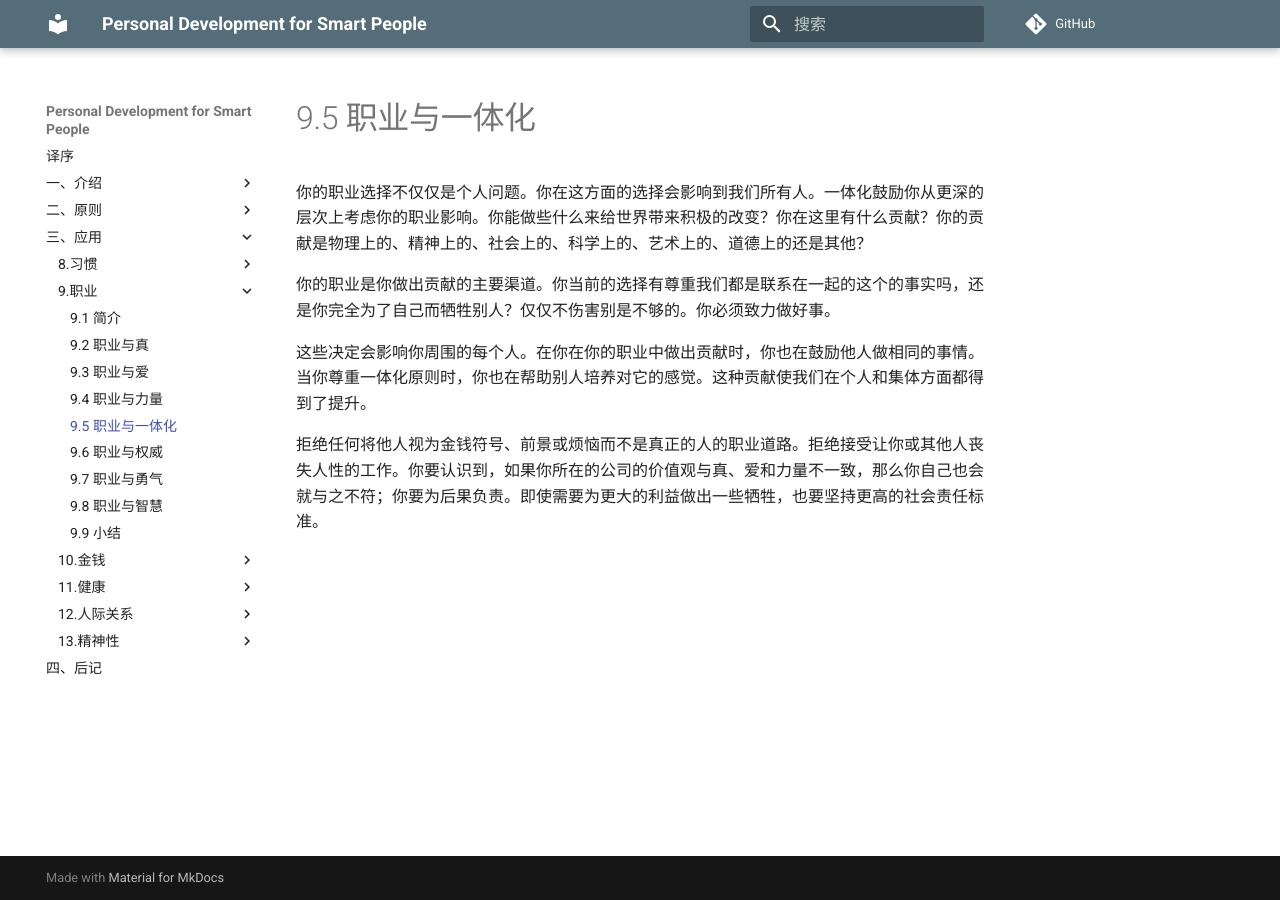
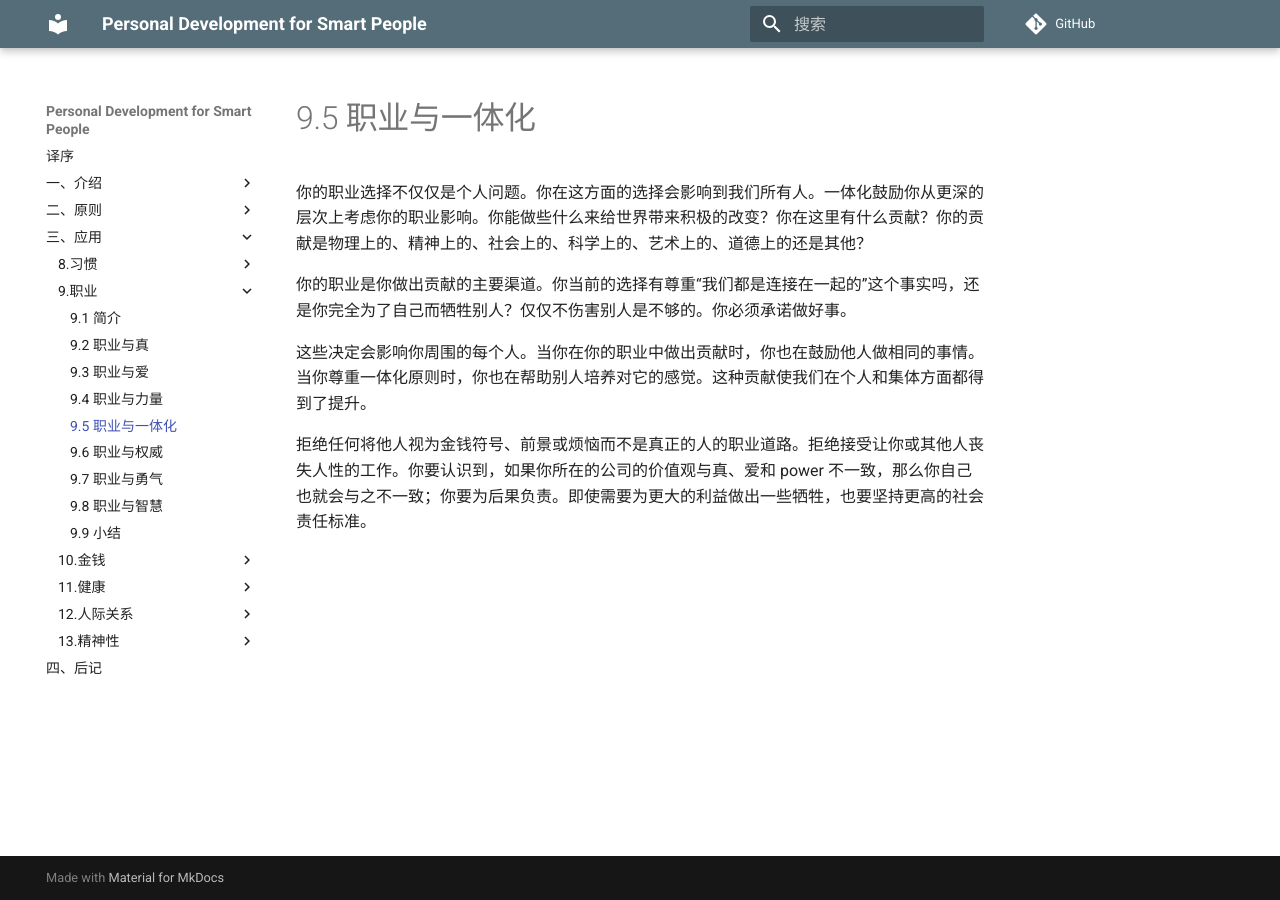
Before and after one commit to wtsnwei/pdsp, an MkDocs documentation site: the page built from docs/3.Application/09.career/04.career-and-oneness.md, in a window 1280 px wide. Built offline with MkDocs 1.6.1 and Material for MkDocs 9.7.7, drawn with Linux system fonts in a browser that asks for light colours; comment, search, counter and statistics services are not loaded.

Commit message:
修正语句

```diff
--- a/docs/3.Application/09.career/04.career-and-oneness.md
+++ b/docs/3.Application/09.career/04.career-and-oneness.md
@@ -5,8 +5,8 @@ date:       2021-03-13
 
 你的职业选择不仅仅是个人问题。你在这方面的选择会影响到我们所有人。一体化鼓励你从更深的层次上考虑你的职业影响。你能做些什么来给世界带来积极的改变？你在这里有什么贡献？你的贡献是物理上的、精神上的、社会上的、科学上的、艺术上的、道德上的还是其他？
 
-你的职业是你做出贡献的主要渠道。你当前的选择有尊重我们都是联系在一起的这个的事实吗，还是你完全为了自己而牺牲别人？仅仅不伤害别是不够的。你必须致力做好事。
+你的职业是你做出贡献的主要渠道。你当前的选择有尊重“我们都是连接在一起的”这个事实吗，还是你完全为了自己而牺牲别人？仅仅不伤害别人是不够的。你必须承诺做好事。
 
-这些决定会影响你周围的每个人。在你在你的职业中做出贡献时，你也在鼓励他人做相同的事情。当你尊重一体化原则时，你也在帮助别人培养对它的感觉。这种贡献使我们在个人和集体方面都得到了提升。
+这些决定会影响你周围的每个人。当你在你的职业中做出贡献时，你也在鼓励他人做相同的事情。当你尊重一体化原则时，你也在帮助别人培养对它的感觉。这种贡献使我们在个人和集体方面都得到了提升。
 
-拒绝任何将他人视为金钱符号、前景或烦恼而不是真正的人的职业道路。拒绝接受让你或其他人丧失人性的工作。你要认识到，如果你所在的公司的价值观与真、爱和力量不一致，那么你自己也会就与之不符；你要为后果负责。即使需要为更大的利益做出一些牺牲，也要坚持更高的社会责任标准。
+拒绝任何将他人视为金钱符号、前景或烦恼而不是真正的人的职业道路。拒绝接受让你或其他人丧失人性的工作。你要认识到，如果你所在的公司的价值观与真、爱和 power 不一致，那么你自己也就会与之不一致；你要为后果负责。即使需要为更大的利益做出一些牺牲，也要坚持更高的社会责任标准。
```
Also changed, not shown: docs/3.Application/09.career/03.career-and-power.md (+3 -3 lines), docs/3.Application/09.career/05.career-and-authority.md (+2 -2 lines), docs/3.Application/09.career/06.career-and-courage.md (+4 -4 lines).
